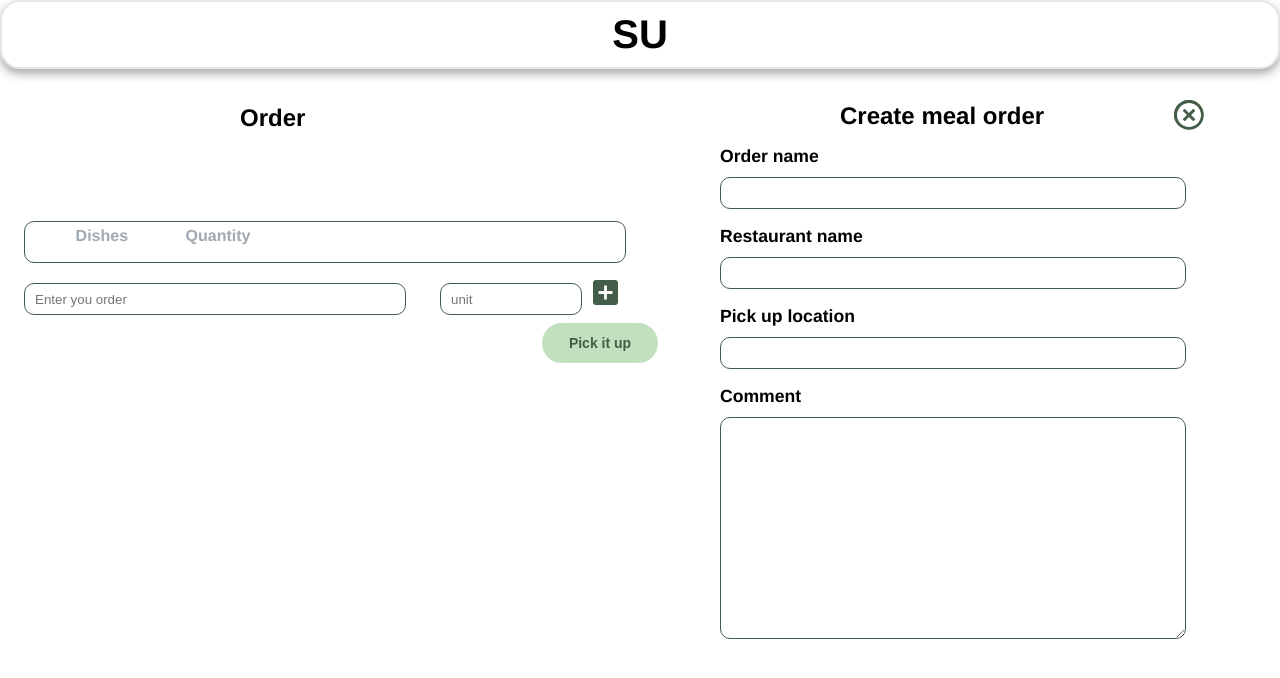
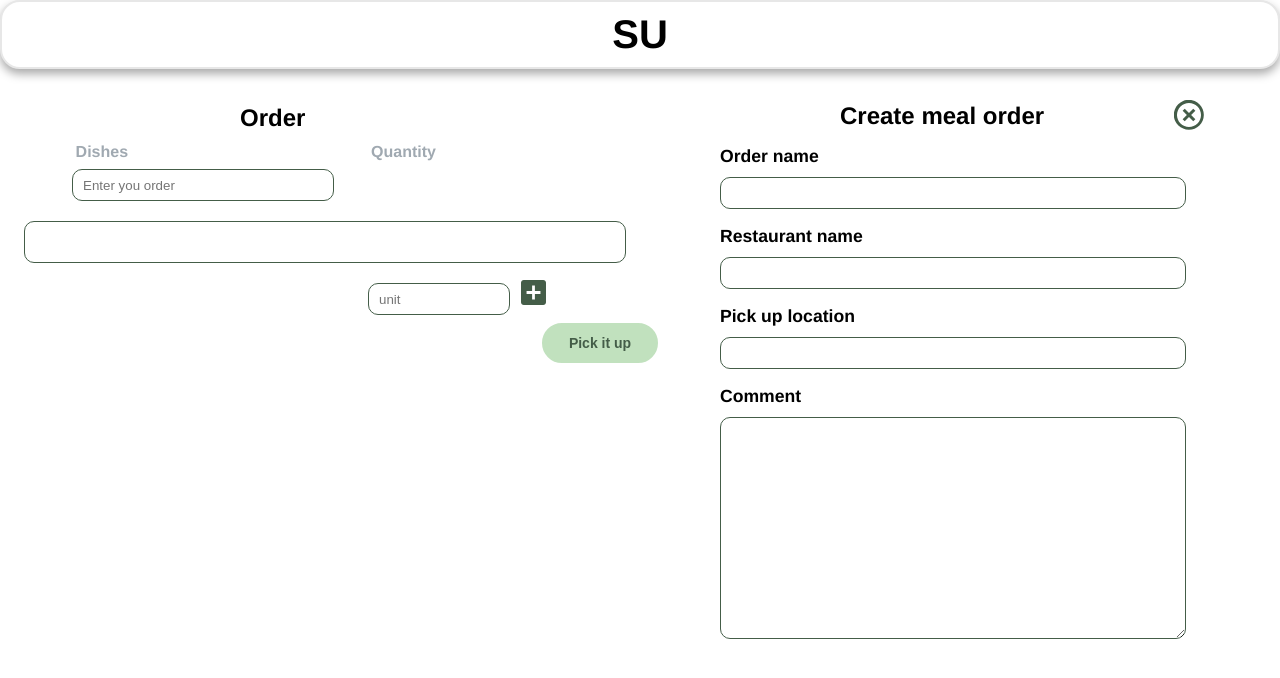
Before and after one commit to Green-Teaz123/Green_, a React (Create React App) app: page /create in a window 1280 px wide. Shown: the top 678 px of the page. Built offline with nearby package versions, Linux system fonts and the light colour scheme.

Commit message:
Tiger Boom

```diff
--- a/src/styles/createOrder.css
+++ b/src/styles/createOrder.css
@@ -195,18 +195,18 @@
     }
     .add-order .add-order-header #p1{
         margin-left: 2%;
-        margin-top: 1%;
+        margin-top: -15%;
         font-size: 100%;
     }
     .add-order .add-order-header #p2{
-        margin-right: 65%;
-        margin-top: 1%;
+        margin-right: 30%;
+        margin-top: -15%;
         font-size: 100%;
     }
     .gen-dishes .dishe-name{
-        margin-left: 2%;
-        margin-top: 1%;
-        width: 30%;
+        margin-left: 6%;
+        margin-top: -18%;
+        width: 20%;
     }
     .gen-dishes .quantity{
         margin-left: 2%;
```
